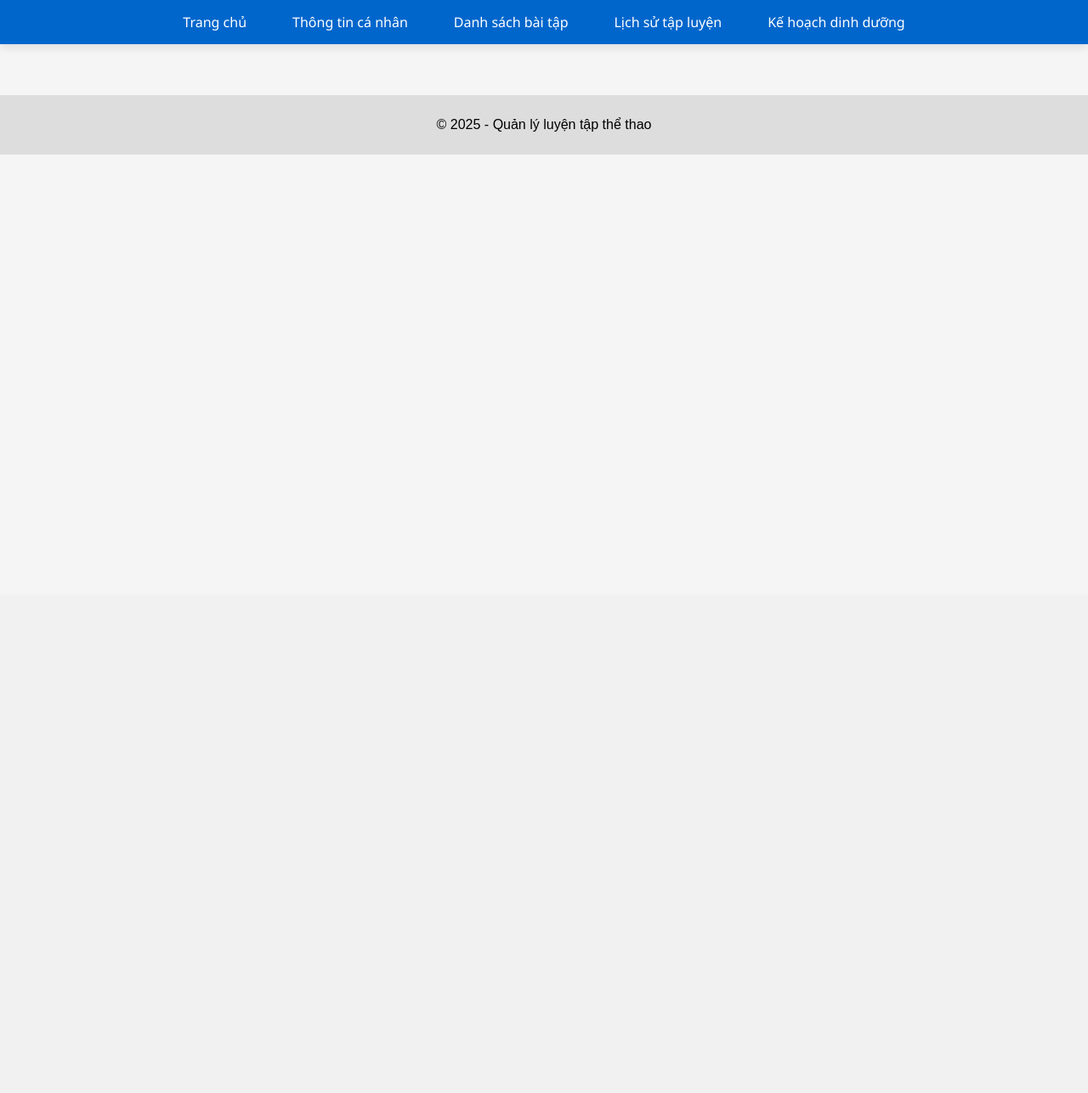
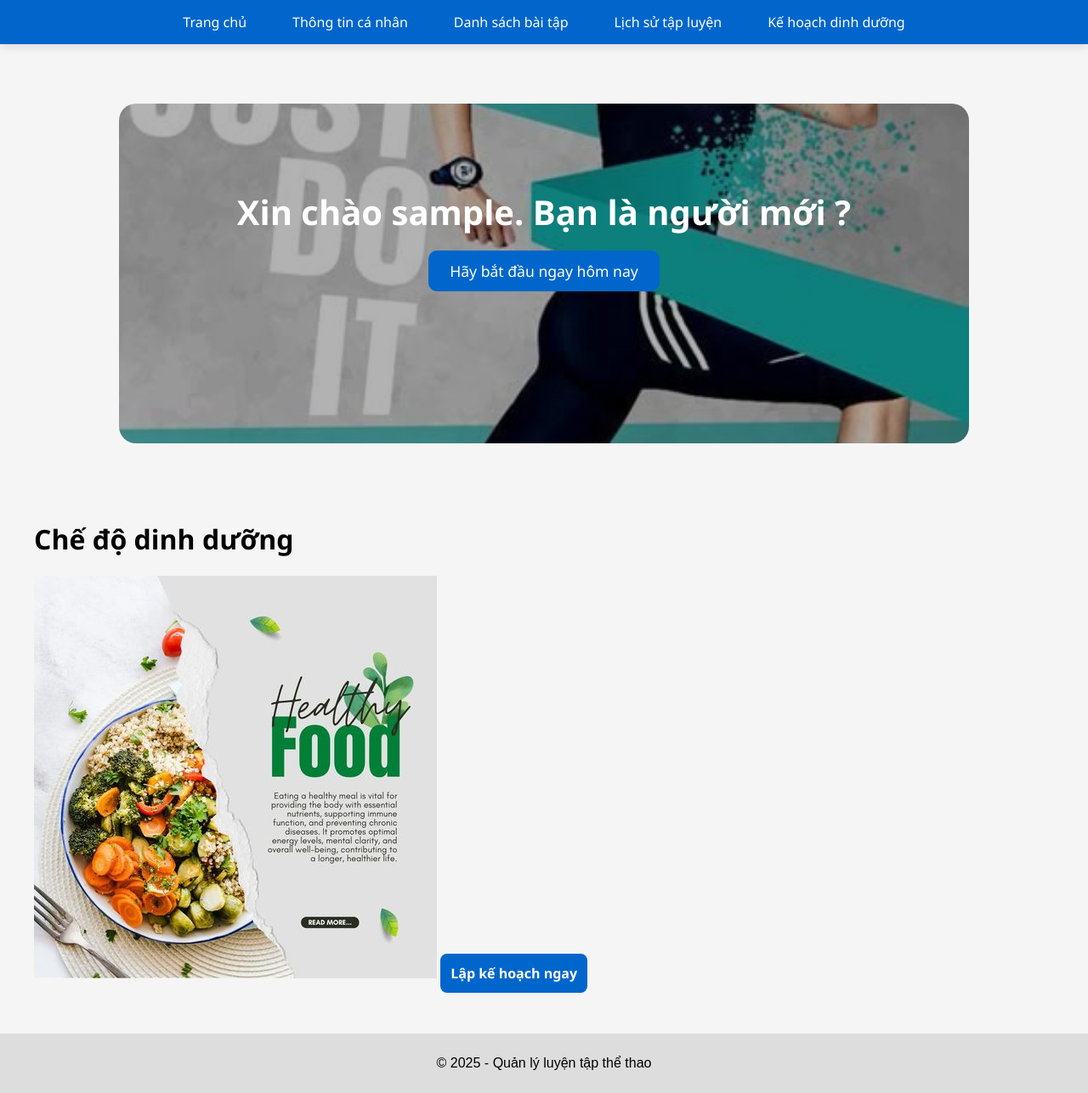
Before and after one commit to hoangganhh0211/Web_quan_ly_luyen_tap_the_thao, a Flask app: page / in a window 1280 px wide. Shown: the part 100-1387 px from the top of the page at 85% size. Before the commit the page ends 282 px from the top, so only its background shows below. Run offline with Flask 3, Linux system fonts and the light colour scheme; the visitor is signed in with stand-in values (Sample User, id 1).

Commit message:
cap nhat

```diff
--- a/app.py
+++ b/app.py
@@ -80,7 +80,6 @@ def update_profile():
         users = User.query.filter_by(username=username).first()
 
         if request.method == "POST":
-            users.username = request.form.get("username")
             users.height = request.form.get("height")
             users.weight = request.form.get("weight")
             db.session.commit()
@@ -88,6 +87,30 @@ def update_profile():
 
         return render_template("update_profile.html", users=users)
 
+# Chức năng thêm bài tập
+@app.route("/add_workout", methods=["GET", "POST"])
+def add_workout():
+    if request.method == "POST":
+        title = request.form.get("title")
+        description = request.form.get("description")
+        video_url = request.form.get("video_url")
+
+        # Tạo bài tập mới
+        new_workout = Workout(title=title, description=description, video_url=video_url)
+        db.session.add(new_workout)
+        db.session.commit()
+        return redirect(url_for("show_workout"))
+    return render_template("add_workout.html")
+
+# Chức năng xem danh sách bài tập
+@app.route("/show_workout")
+def show_workout():
+    if "username" in session:
+        username = session["username"]
+        workouts = Workout.query.all()
+        return render_template("show_workout.html", workouts=workouts, name=username)
+    return redirect(url_for("login"))
+
 if __name__ == '__main__':
     with app.app_context():
         db.create_all()
--- a/static/style.css
+++ b/static/style.css
@@ -25,6 +25,79 @@ footer {
     padding: 10px;
     margin-top: 20px;
 }
+/* Hiệu ứng cho trang chủ */
+.welcome-message {
+  position: relative;
+  width: 100%;
+  max-width: 1000px;
+  height: 400px;
+  margin: 50px auto;
+  text-align: center;
+  color: white;
+  font-family: 'Segoe UI', sans-serif;
+  overflow: hidden;
+  border-radius: 20px;
+}
+
+.welcome-message img {
+  position: absolute;
+  top: 0;
+  left: 0;
+  width: 100%;
+  height: 100%;
+  object-fit: cover;
+  filter: brightness(70%);
+}
+
+.welcome-message h1,
+.welcome-message a {
+  position: relative;
+  z-index: 2;
+}
+
+.welcome-message h1 {
+  font-size: 2.5rem;
+  margin-top: 100px;
+  margin-bottom: 30px;
+}
+
+.welcome-message a {
+  padding: 12px 25px;
+  background-color: #0066cc;
+  color: white;
+  text-decoration: none;
+  border-radius: 10px;
+  font-size: 1.1rem;
+  transition: background-color 0.3s ease;
+}
+
+.welcome-message a:hover {
+  background-color: #005bb5;
+}
+
+.index-logo-nutrition-plan {
+    width: 100%;
+    max-width: 800px;
+    padding: 20px;
+    font-family: 'Segoe UI', sans-serif;
+}
+
+.index-logo-nutrition-plan a{
+  width: 97.5%;
+  padding: 12px;
+  background-color: #0066cc;
+  color: white;
+  border: none;
+  border-radius: 8px;
+  font-weight: bold;
+  cursor: pointer;
+  text-decoration: none;
+}
+
+.index-logo-nutrition-plan a:hover {
+    background-color: #005bb5;
+}
+
 
 /* Hiệu ứng cho phần đăng nhập và đăng ký */
 .login-form {
--- a/templates/index.html
+++ b/templates/index.html
@@ -1,7 +1,16 @@
 {% extends "layout.html" %}
 {% block body %}
 {% if session["username"] %}
-
+  <div class="welcome-message">
+    <h1>Xin chào {{ session["username"]}}. Bạn là người mới ? </h1>
+    <a href="/show_workout"> Hãy bắt đầu ngay hôm nay</a>
+    <img src="static\index_logo.png" alt="">
+  </div>
+  <div class="index-logo-nutrition-plan">
+    <h1>Chế độ dinh dưỡng</h1>
+    <img src="static\index_logo_nutrition_plan.png" alt="">
+    <a href="show_nutrition_plan"> Lập kế hoạch ngay</a>
+  </div>
 {% else %}
 <div class="login-form">
   <form action="/login" method="post">
--- a/templates/layout.html
+++ b/templates/layout.html
@@ -17,9 +17,9 @@
       <ul>
         <li><a href="/">Trang chủ</a></li>
         <li><a href="/show_profile">Thông tin cá nhân</a></li>
-        <li><a href="/workout">Danh sách bài tập</a></li>
-        <li><a href="/workout_history">Lịch sử tập luyện</a></li>
-        <li><a href="/nutrition_plan">Kế hoạch dinh dưỡng</a></li>
+        <li><a href="/show_workout">Danh sách bài tập</a></li>
+        <li><a href="/show_workout_history">Lịch sử tập luyện</a></li>
+        <li><a href="/show_nutrition_plan">Kế hoạch dinh dưỡng</a></li>
       </ul>
     </navbar>
     {% endif %}
--- a/templates/showprofile.html
+++ b/templates/showprofile.html
@@ -1,5 +1,5 @@
 {% extends "layout.html" %} {% block body %}
-<div>
+<div class="profile-info">
   <h1>Thông tin tài khoản</h1>
   <p>Tên đăng nhập: {{ users.username }}</p>
   <p>Email: {{ users.email }}</p>
--- a/templates/update_profile.html
+++ b/templates/update_profile.html
@@ -4,7 +4,7 @@
 <div class="update-profile-form">
   <h1>Chỉnh sửa thông tin cá nhân</h1>
   <form action="/update_profile" method="post">
-    <input type="text" name="username" placeholder="Tên đăng nhập" value="{{ users.username }}" required />
+    <input type="text" name="username" placeholder="Tên đăng nhập" value="{{ users.username }}" readonly />
     <input type="number" name="height" placeholder="Chiều cao (cm)" value="{{ users.height }}" required />
     <input type="number" name="weight" placeholder="Cân nặng (kg)" value="{{ users.weight }}" required />
     <button type="submit">Cập nhật</button>
```
Also changed, not shown: other parts of static/style.css (+130 -0 lines), templates/add_workout.html (added, +14 -0 lines), templates/show_workout.html (added, +25 -0 lines), static/index_logo.png (added), static/index_logo_nutrition_plan.png (added), 2 other files.
